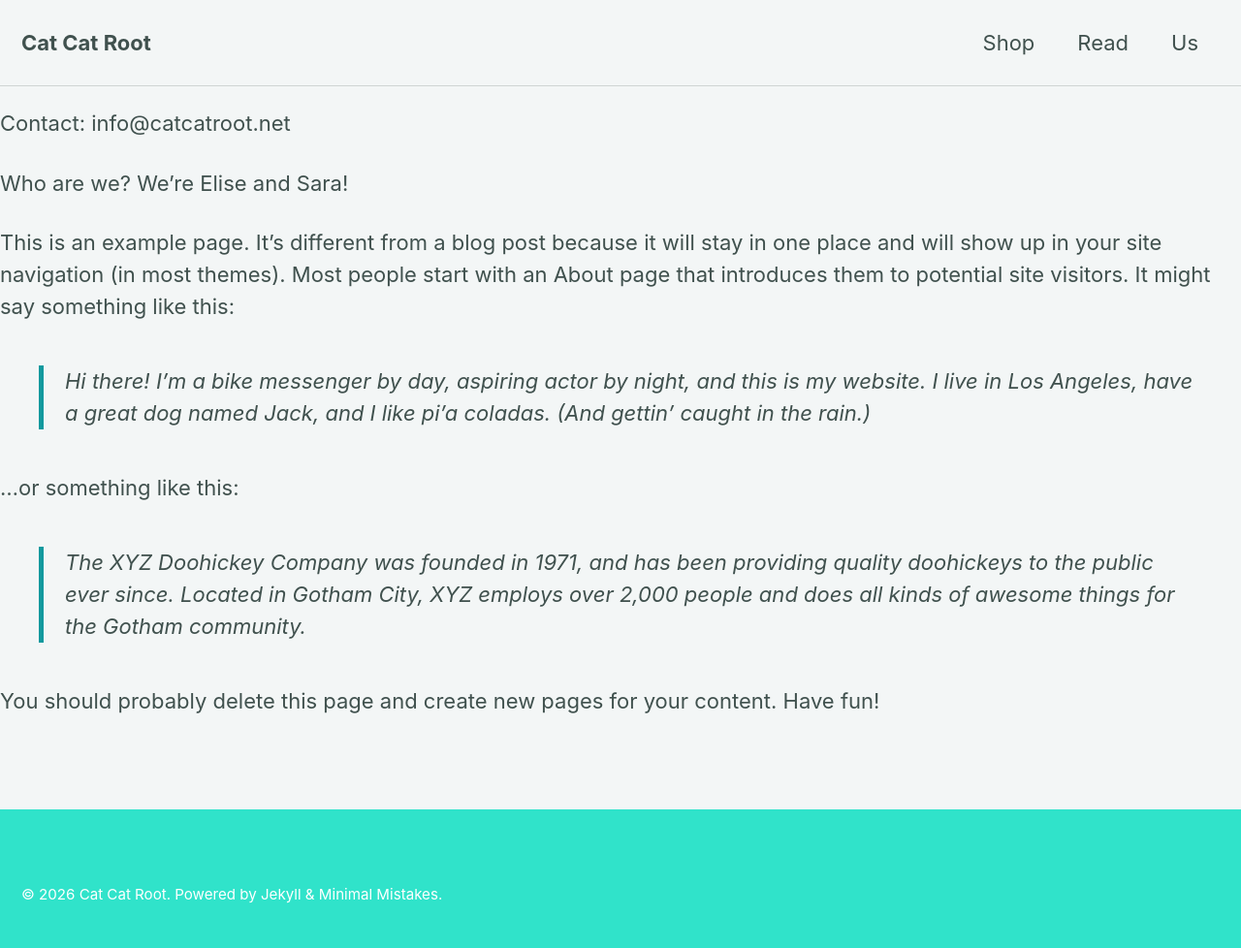
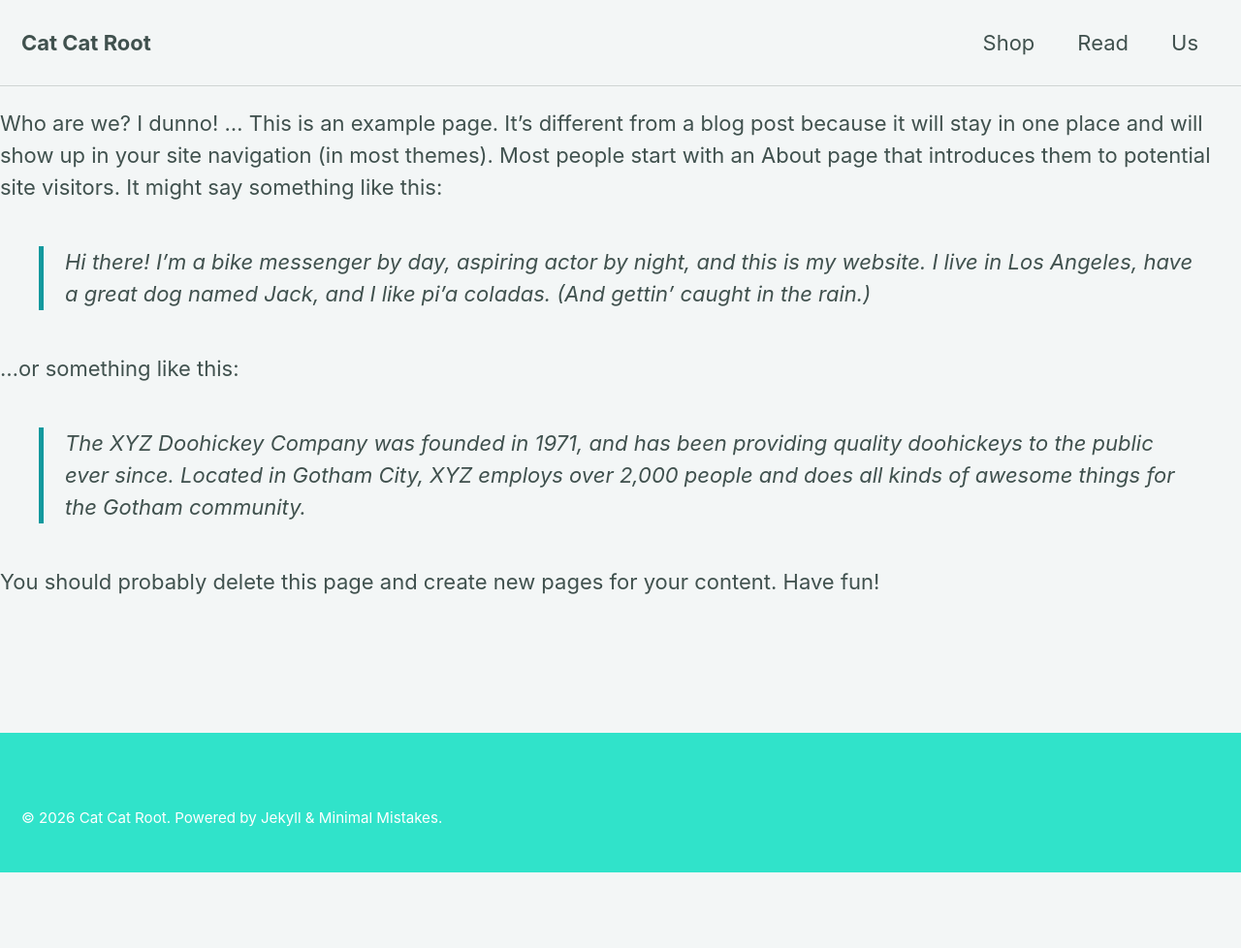
Before and after one commit to sparrow925/garden-collective, a Jekyll site: the page built from temp.md, in a window 1280 px wide. Shown: the whole page at 97% size. Built offline with Jekyll 4.4.1, drawn with Linux system fonts in a browser that asks for light colours; cached includes are drawn as plain includes; our own code applies the rules of GitHub Pages for plain Markdown files; after the commit the page ends 900 px from its top, so only the background shows below that.

Commit message:
Update temp.md

```diff
--- a/temp.md
+++ b/temp.md
@@ -4,10 +4,8 @@ permalink: /temp/
 date: 2026-03-30T03:02:20+00:00
 ---
 
-Contact: info@catcatroot.net
-
-Who are we? We're Elise and Sara!
-
+Who are we? I dunno!
+...
 This is an example page. It's different from a blog post because it will stay in one place and will show up in your site navigation (in most themes). Most people start with an About page that introduces them to potential site visitors. It might say something like this:
 
 > Hi there! I'm a bike messenger by day, aspiring actor by night, and this is my website. I live in Los Angeles, have a great dog named Jack, and I like pi'a coladas. (And gettin' caught in the rain.)
```
